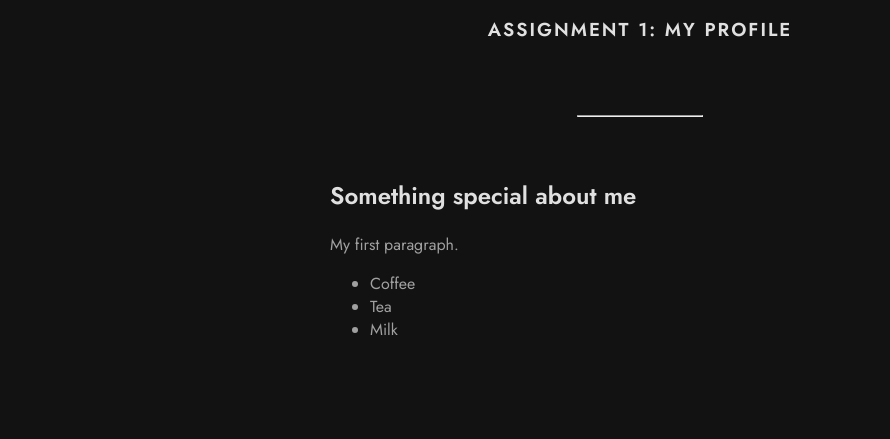
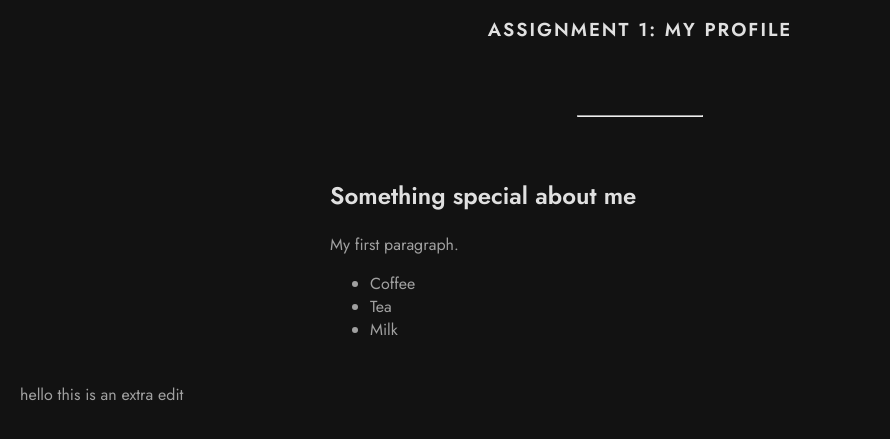
Before and after one commit to alohaquando/intro_to_it_asgmt2, a plain HTML site: page website.html in a window 1280 px wide. Shown: the part 99-538 px from the top of the page, without its empty margins (0-890 px from the left). Drawn offline with Linux system fonts and the light colour scheme.

Commit message:
Added a line at the end

```diff
--- a/website.html
+++ b/website.html
@@ -55,7 +55,7 @@
     </ul>
 </div>
 
-
+<p>hello this is an extra edit</p>
 
 
 
```
